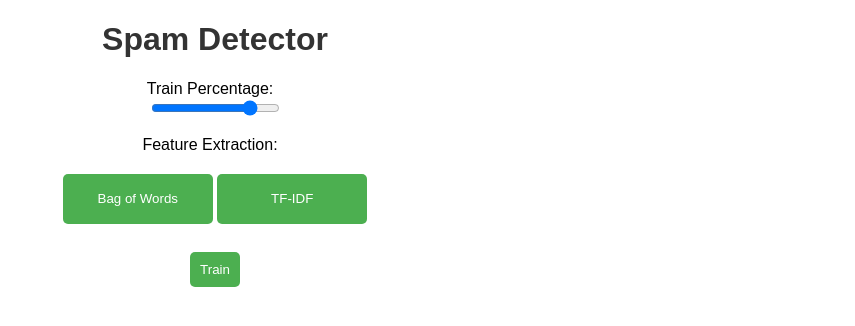
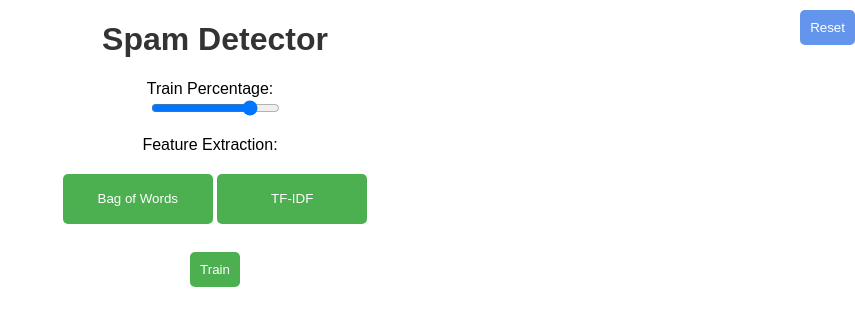
Before and after one commit to adrien-dimitri/spam-detector, a Flask app: page / in a window 1280 px wide. Shown: the top 326 px of the page, without its empty margins (425-1280 px from the left). Run offline with Flask 3, Linux system fonts and the light colour scheme; parts of the project's set-up code (start-up, migrations or seed data) failed here and were passed over; some libraries are stand-ins or nearby versions.

Commit message:
added reset button

```diff
--- a/app/static/css/index.css
+++ b/app/static/css/index.css
@@ -126,3 +126,10 @@ button:hover, .feature-button:hover {
     width: 150px;
     height: 50px;
 }
+
+.reset-button {
+    position: absolute;
+    top: 0;
+    right: 0;
+    background-color: cornflowerblue;
+}
--- a/app/templates/index.html
+++ b/app/templates/index.html
@@ -10,6 +10,7 @@
 </head>
 <body>
     <h1>Spam Detector</h1>
+    <button type="button" class="button reset-button" onclick="resetPage()">Reset</button>
     <form id="train-form">
         <div id="train-percentage-container">
             <label for="train-percentage">Train Percentage:</label>
@@ -131,6 +132,11 @@
             });
         }
 
+        function resetPage() {
+            // Reload the page
+            location.reload();
+        }
+
         // Update train percentage value display
         $("#train-percentage").on("input change", function() {
             $("#train-percentage-value").show();
```
